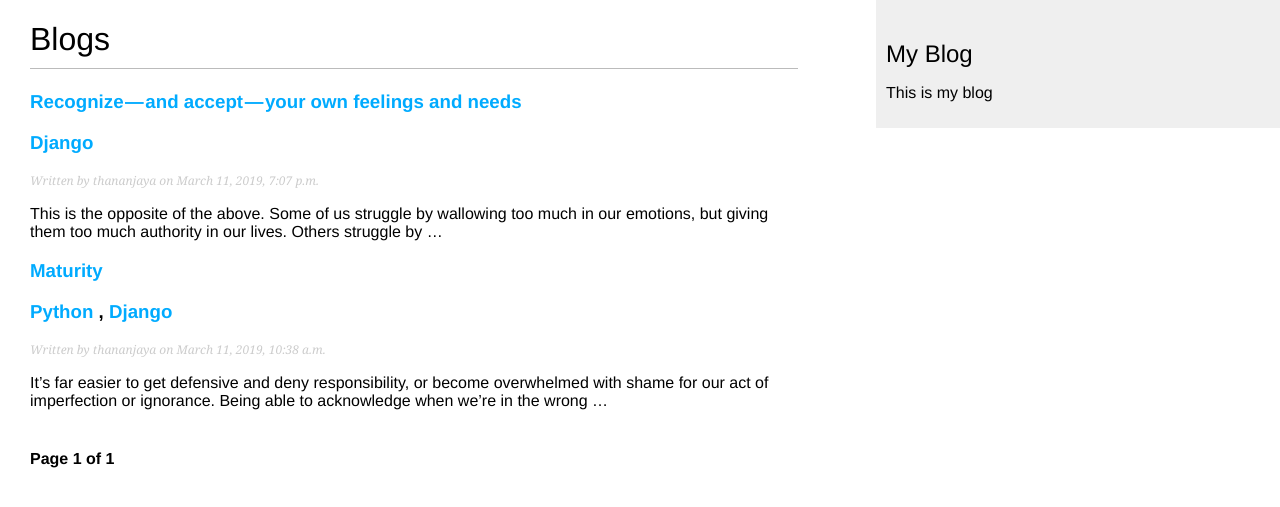
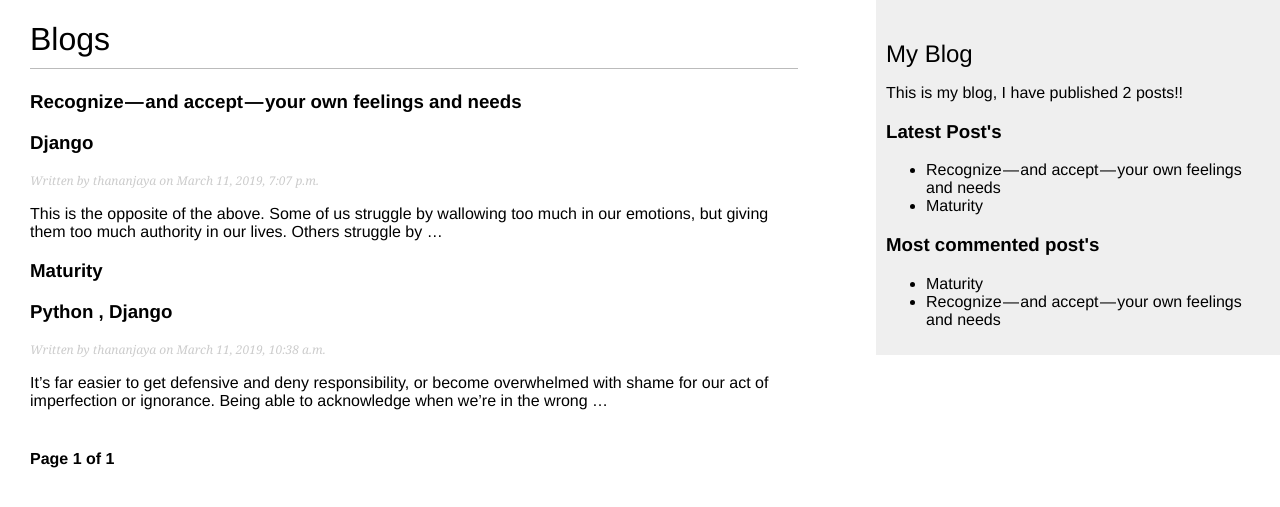
Before and after one commit to Thananjaya/blog_using_django, a Django app: page /blog/ in a window 1280 px wide. Shown: the top 507 px of the page. Run offline with Django 3.2, Linux system fonts and the light colour scheme; data comes from the database, SQL or seed files in the repository; parts of the project's set-up code (start-up, migrations or seed data) failed here and were passed over.

Commit message:
adding custom template tags

```diff
--- a/blog/static/css/blog.css
+++ b/blog/static/css/blog.css
@@ -5,7 +5,7 @@ body {
 }
 
 a {
-    color:#00abff;
+    color: inherit;
     text-decoration:none;
 }
 
--- a/blog/templates/blog/base.html
+++ b/blog/templates/blog/base.html
@@ -1,3 +1,4 @@
+{% load blog_tags %}
 {% load static %}
 <!DOCTYPE html>
 <html>
@@ -14,7 +15,11 @@
 		</div>
 		<div id="sidebar">
 			<h2>My Blog</h2>
-			<p>This is my blog</p>
+			<p>This is my blog, I have published {% total_post_count %} posts!!</p>
+			<h3> Latest Post's </h3>
+			{% latest_posts 3 %}
+			<h3>Most commented post's</h3>
+			{% most_commented_posts 3%}
 		</div>
 	</body>
 </html>
--- a/blog/templates/blog/post/detail.html
+++ b/blog/templates/blog/post/detail.html
@@ -21,7 +21,7 @@
   <hr/>
 
   {% with comments.count as total_comments %}
-		<h2>{{ total_comments }} coment{{ total_comments|pluralize }}</h2>
+		<h2>{{ total_comments }} comment{{ total_comments|pluralize }}</h2>
 	{% endwith %}
 
 
--- a/blog/templates/blog/post/index.html
+++ b/blog/templates/blog/post/index.html
@@ -14,7 +14,7 @@
 			</a>
 			<p class="tags">
 				{% for tag in post.tags.all %}
-					<a href="{% url 'blog:post_index_filtered_by_tag' tag.slug %}">{{tag.name}}</a>
+					<a href="{% url 'blog:post_index_filtered_by_tag' tag.slug %}">{{ tag.name }}</a>
 					{% if not forloop.last %}, {% endif %}
 				{% endfor %}
 			</p>
--- /dev/null
+++ b/blog/templates/blog/post/latest_posts.html
@@ -0,0 +1,7 @@
+<ul>
+	{% for post in latest_posts %}
+		<li>
+			<a href="{{ post.get_absolute_url }}"> {{ post }} </a>
+		</li>
+	{% endfor %}
+</ul>
--- /dev/null
+++ b/blog/templates/blog/post/most_commented_posts.html
@@ -0,0 +1,7 @@
+<ul>
+	{% for post in most_commented_posts %}
+		<li>
+			<a href="{{ post.get_absolute_url }}">{{ post }}</a>
+		</li>
+	{% endfor %}
+</ul>
--- /dev/null
+++ b/blog/templatetags/blog_tags.py
@@ -0,0 +1,21 @@
+from django import template
+from django.db.models import Count
+from ..models import Post
+
+register = template.Library()
+
+@register.simple_tag
+def total_post_count():
+	total_post_count = Post.objects.filter(status = 'published').count()
+	return total_post_count
+
+
+@register.inclusion_tag('blog/post/latest_posts.html')
+def latest_posts(count = 4):
+	latest_posts = Post.objects.filter(status = 'published').order_by('-publish')[:count]
+	return { 'latest_posts': latest_posts }
+
+@register.inclusion_tag('blog/post/most_commented_posts.html')
+def most_commented_posts(count = 4):
+	most_commented_posts = Post.objects.filter(status = 'published').annotate(total_comments = Count('comments')).order_by('-total_comments')[:count]
+	return { 'most_commented_posts': most_commented_posts }
--- a/blog/views.py
+++ b/blog/views.py
@@ -13,6 +13,7 @@ def post_index(request, tag_slug=None):
 
 		arguement:
 			request: http request
+			tag_slug: required by the taggit model
 	"""
 	post_lists = Post.objects.filter(status = "published")
 	tag = None
```
Also changed, not shown: blog/templatetags/__init__.py (added).
